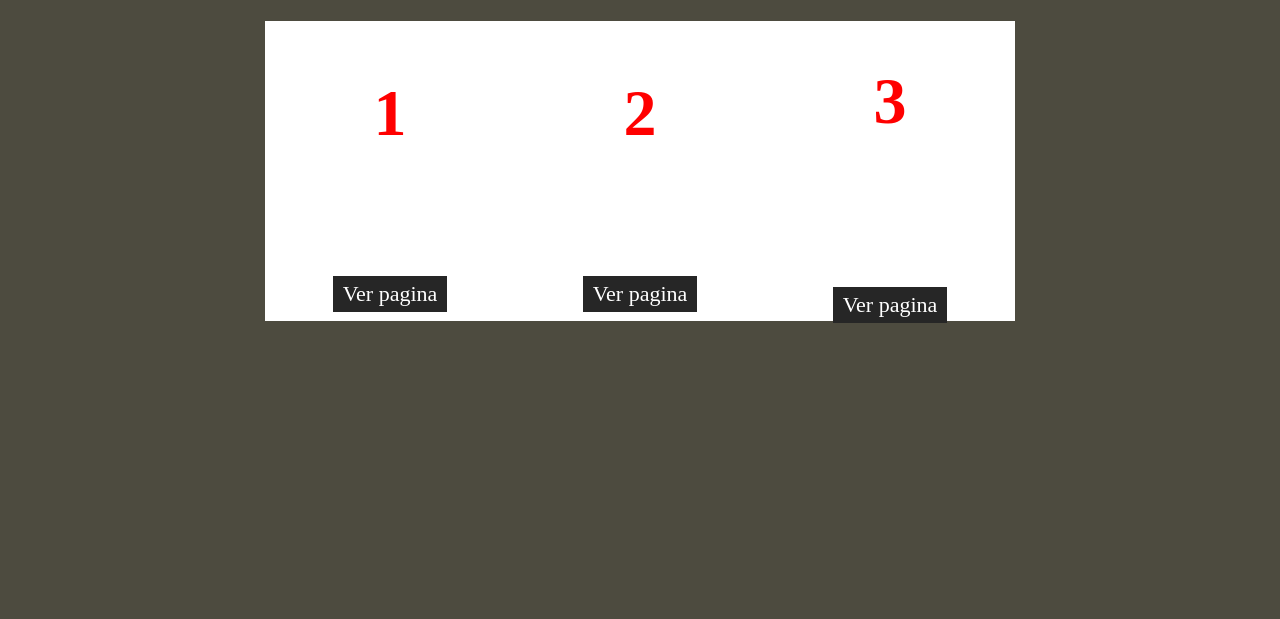
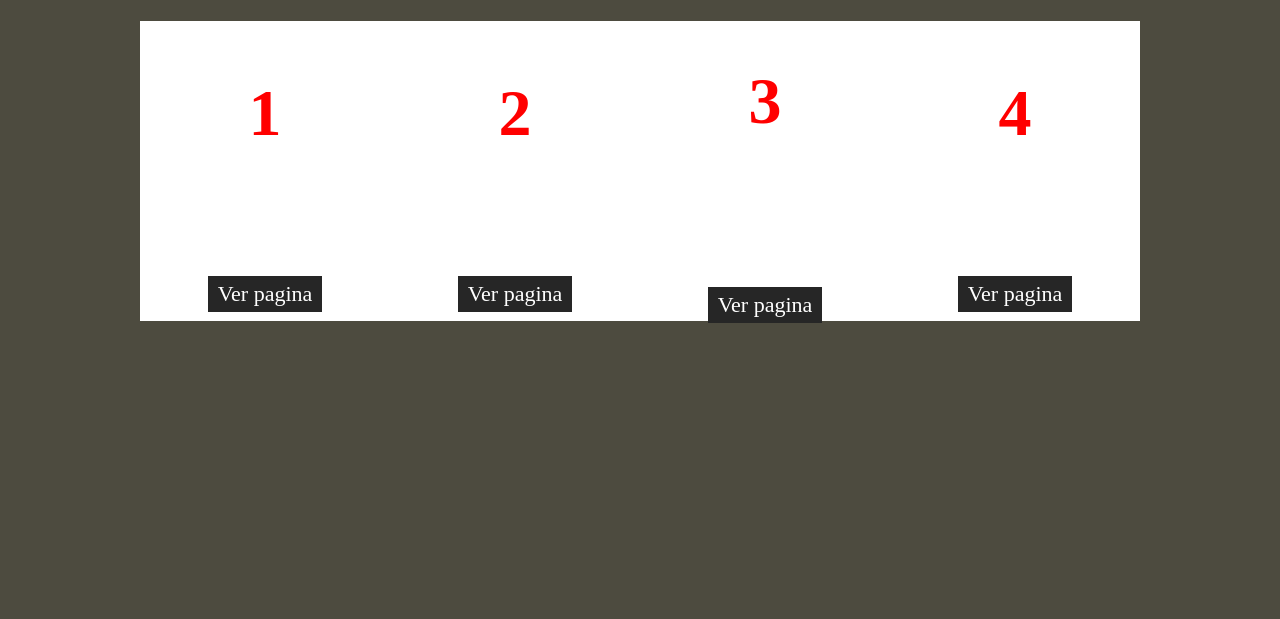
Before and after one commit to francoandes12/me, a plain HTML site: page trabajos.html in a window 1280 px wide. Shown: the part 181-800 px from the top of the page. Drawn offline with Linux system fonts and the light colour scheme.

Commit message:
"version 1.6"

```diff
--- a/trabajos.html
+++ b/trabajos.html
@@ -45,6 +45,13 @@
                 <a href="https://francoandes12.github.io/farmaciadelcarmen/" target="_blank">Ver pagina</a>
             </div>
         </div>
+        <div class="card">
+            <div class="contenido">
+                <h1>4</h1>
+                <p>Hotel lorem: Pagina web para hospedaje</p>
+                <a href="https://francoandes12.github.io/hotel/index.html" target="_blank">Ver pagina</a>
+            </div>
+        </div>
     </div>
     <br>
     <br>
```
